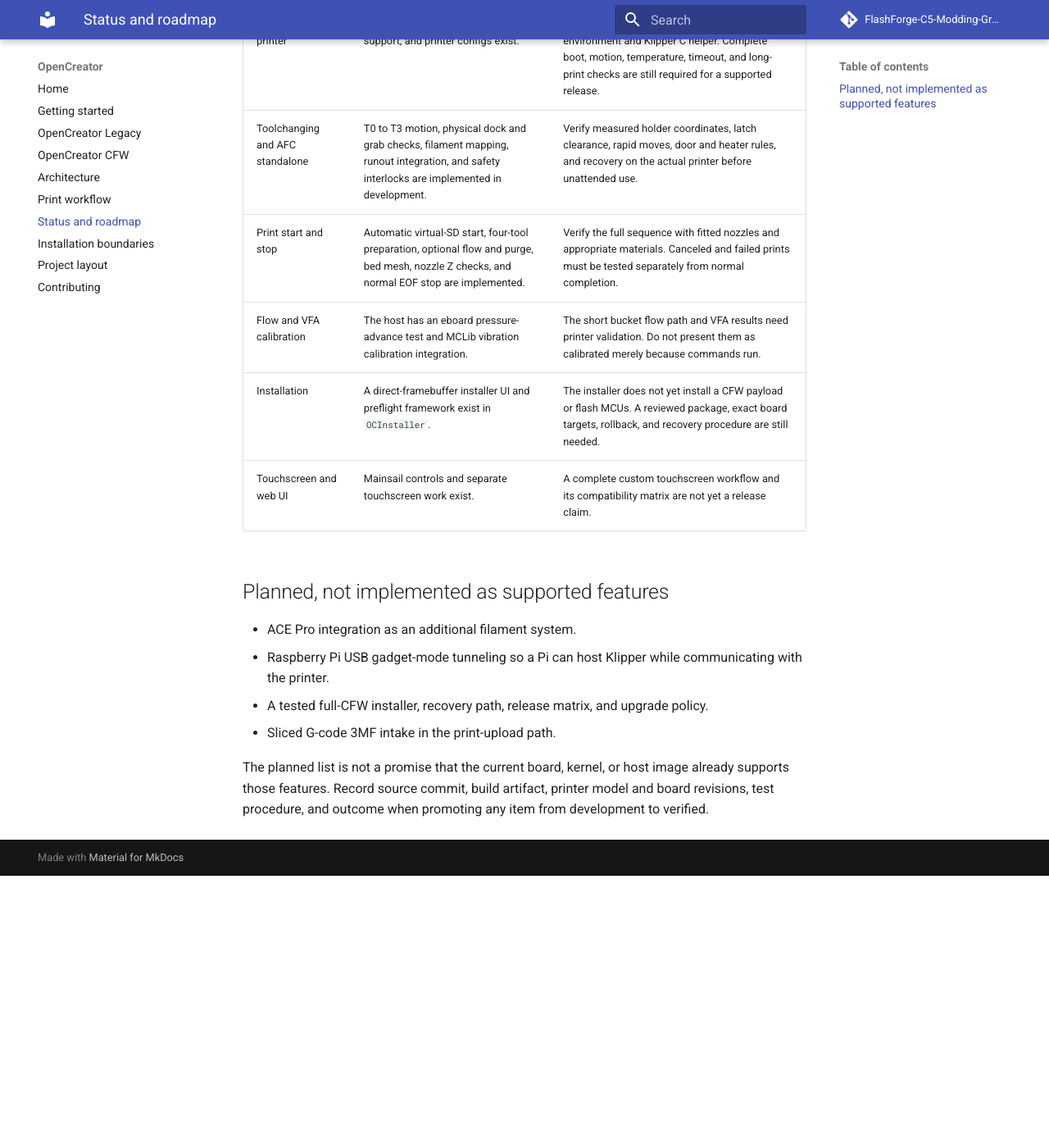
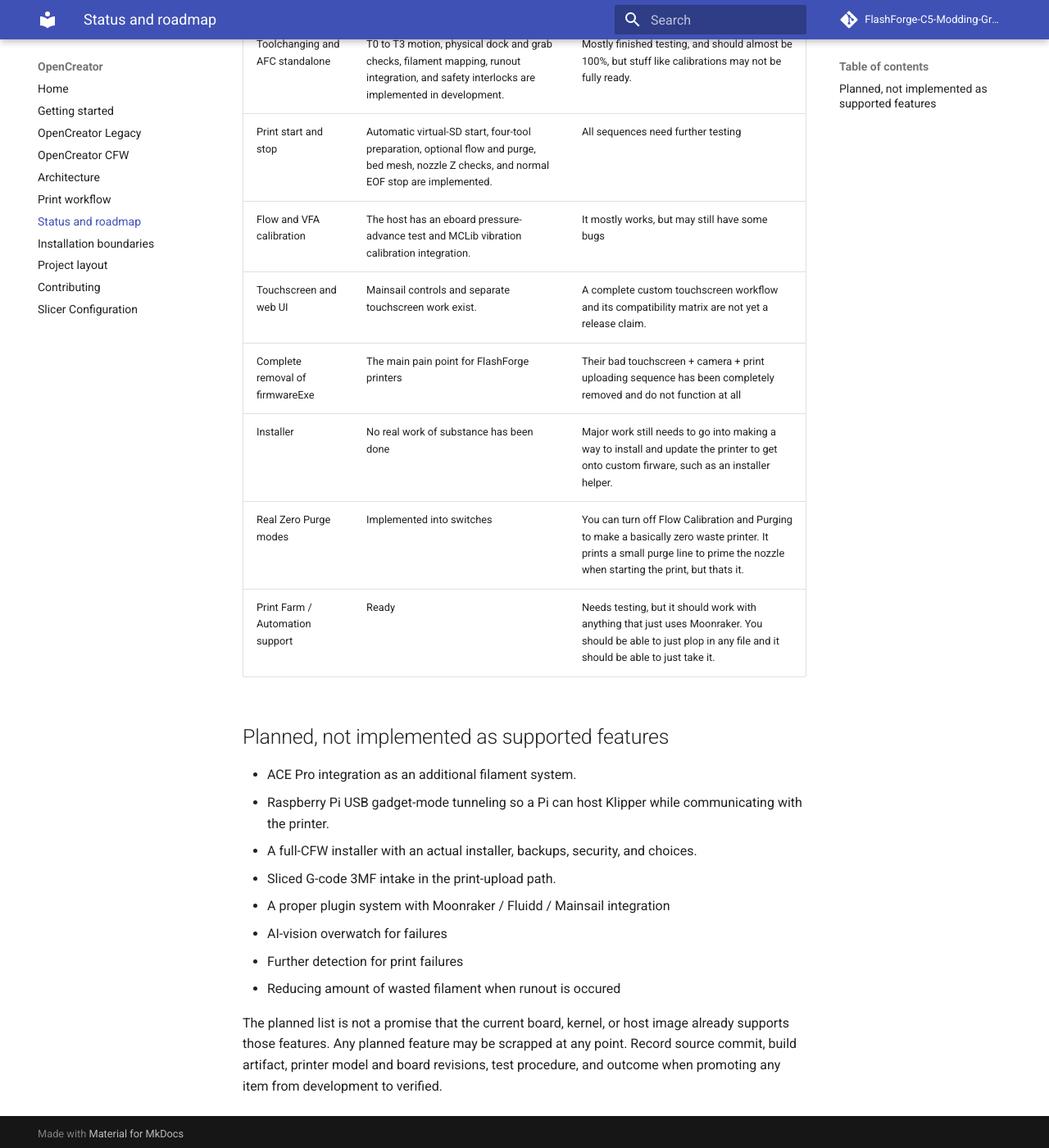
Before and after one commit to FlashForge-C5-Modding-Group/OpenCreator, an MkDocs documentation site: the page built from docs/status-and-roadmap.md, in a window 1280 px wide and 1400 px high, scrolled down 439 px. Shown: the whole window at 82% size. Built offline with MkDocs 1.6.1 and Material for MkDocs 9.7.7, drawn with Linux system fonts in a browser that asks for light colours; comment, search, counter and statistics services are not loaded; before the commit the page ends 1507 px from its top, so only the background shows below that; some of the changed text lies outside the part shown.

Commit message:
Make writing a lot better, add slicer

```diff
--- a/docs/status-and-roadmap.md
+++ b/docs/status-and-roadmap.md
@@ -6,22 +6,30 @@ build, or one flashed board is not end-to-end verification.
 
 | Area | Present in development source | Current evidence and remaining work |
 | --- | --- | --- |
-| Four MCU ports | Mainboard, eboard, heaterboard, and levelboard support is under development in `klipper-c5`. | The levelboard was reported flashed and working in an earlier trial. That does not validate every later build or the combined four-board stack. Record exact image versions and test each board again for a release. |
-| Klipper host on printer | Creator 5 modules, MCU protocol support, and printer configs exist. | The MIPS32 host needs a compatible Python environment and Klipper C helper. Complete boot, motion, temperature, timeout, and long-print checks are still required for a supported release. |
-| Toolchanging and AFC standalone | T0 to T3 motion, physical dock and grab checks, filament mapping, runout integration, and safety interlocks are implemented in development. | Verify measured holder coordinates, latch clearance, rapid moves, door and heater rules, and recovery on the actual printer before unattended use. |
-| Print start and stop | Automatic virtual-SD start, four-tool preparation, optional flow and purge, bed mesh, nozzle Z checks, and normal EOF stop are implemented. | Verify the full sequence with fitted nozzles and appropriate materials. Canceled and failed prints must be tested separately from normal completion. |
-| Flow and VFA calibration | The host has an eboard pressure-advance test and MCLib vibration calibration integration. | The short bucket flow path and VFA results need printer validation. Do not present them as calibrated merely because commands run. |
-| Installation | A direct-framebuffer installer UI and preflight framework exist in `OCInstaller`. | The installer does not yet install a CFW payload or flash MCUs. A reviewed package, exact board targets, rollback, and recovery procedure are still needed. |
+| Four MCU ports | Mainboard, eboard, heaterboard, and levelboard support is under development in `klipper-c5`. | All boards are known to be working, but some are encounting bugs when restarting Klipper.  |
+| Klipper host on printer | Creator 5 modules, MCU protocol support, and printer configs exist. | It is mostly working, but throws a lot of "Timer Too Close" errors. |
+| Toolchanging and AFC standalone | T0 to T3 motion, physical dock and grab checks, filament mapping, runout integration, and safety interlocks are implemented in development. | Mostly finished testing, and should almost be 100%, but stuff like calibrations may not be fully ready. |
+| Print start and stop | Automatic virtual-SD start, four-tool preparation, optional flow and purge, bed mesh, nozzle Z checks, and normal EOF stop are implemented. | All sequences need further testing |
+| Flow and VFA calibration | The host has an eboard pressure-advance test and MCLib vibration calibration integration. | It mostly works, but may still have some bugs |
 | Touchscreen and web UI | Mainsail controls and separate touchscreen work exist. | A complete custom touchscreen workflow and its compatibility matrix are not yet a release claim. |
+| Complete removal of firmwareExe | The main pain point for FlashForge printers | Their bad touchscreen + camera + print uploading sequence has been completely removed and do not function at all |
+| Installer | No real work of substance has been done | Major work still needs to go into making a way to install and update the printer to get onto custom firware, such as an installer helper. |
+| Real Zero Purge modes | Implemented into switches | You can turn off Flow Calibration and Purging to make a basically zero waste printer. It prints a small purge line to prime the nozzle when starting the print, but thats it. |
+| Print Farm / Automation support | Ready | Needs testing, but it should work with anything that just uses Moonraker. You should be able to just plop in any file and it should be able to just take it. |
 
 ## Planned, not implemented as supported features
 
 - ACE Pro integration as an additional filament system.
 - Raspberry Pi USB gadget-mode tunneling so a Pi can host Klipper while communicating with the printer.
-- A tested full-CFW installer, recovery path, release matrix, and upgrade policy.
+- A full-CFW installer with an actual installer, backups, security, and choices.
 - Sliced G-code 3MF intake in the print-upload path.
+- A proper plugin system with Moonraker / Fluidd / Mainsail integration
+- AI-vision overwatch for failures
+- Further detection for print failures
+- Reducing amount of wasted filament when runout is occured
 
 The planned list is not a promise that the current board, kernel, or host image
-already supports those features. Record source commit, build artifact,
+already supports those features. Any planned feature may be scrapped at any point.
+Record source commit, build artifact,
 printer model and board revisions, test procedure, and outcome when promoting
 any item from development to verified.
--- a/mkdocs.yml
+++ b/mkdocs.yml
@@ -25,3 +25,4 @@ nav:
   - Installation boundaries: installation-and-safety.md
   - Project layout: project-layout.md
   - Contributing: contributing.md
+  - Slicer Configuration: slicer-config.md
```
Also changed, not shown: docs/index.md (+11 -0 lines), docs/opencreator-legacy.md (+7 -3 lines), docs/slicer-config.md (added, +26 -0 lines).
